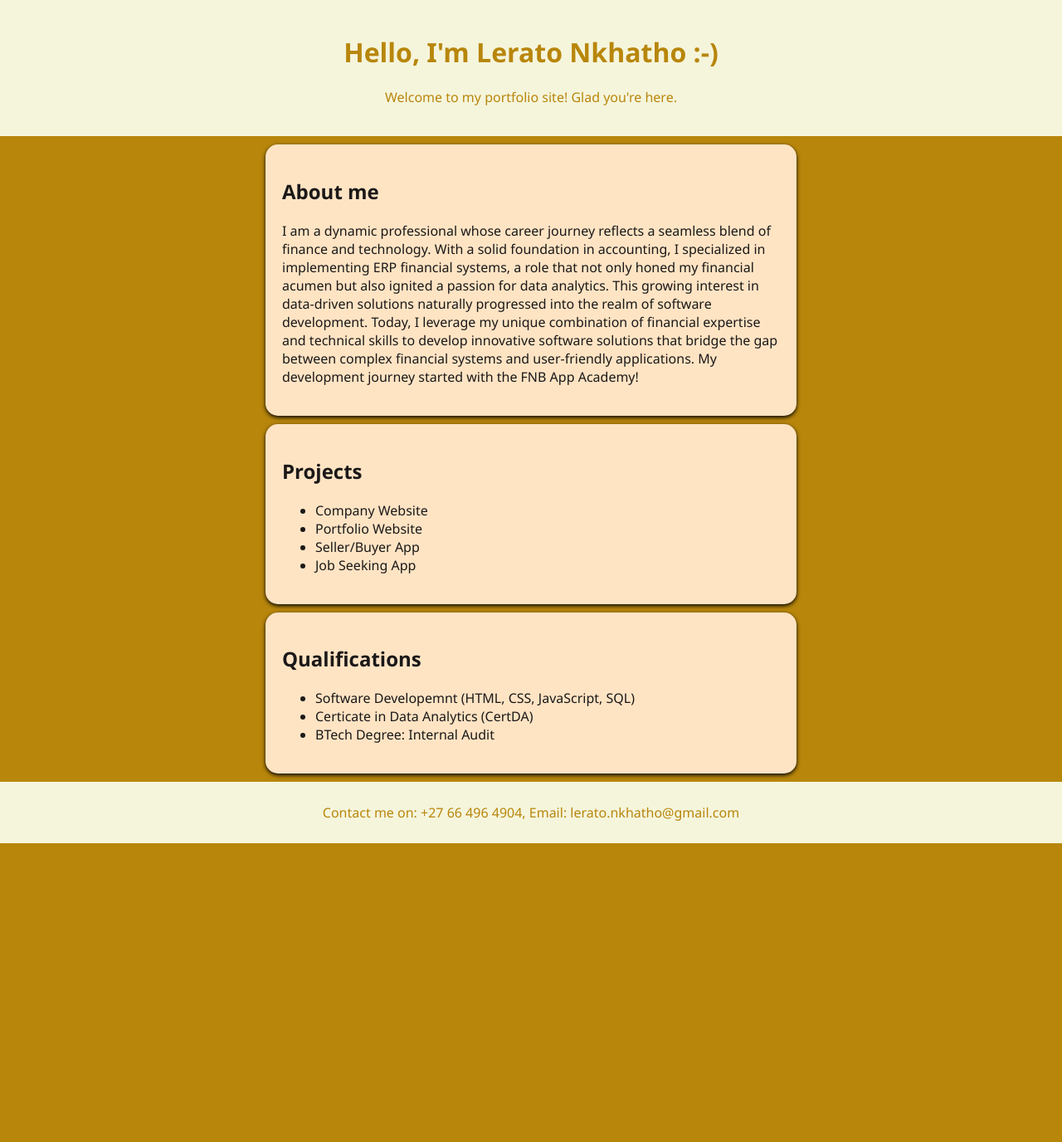
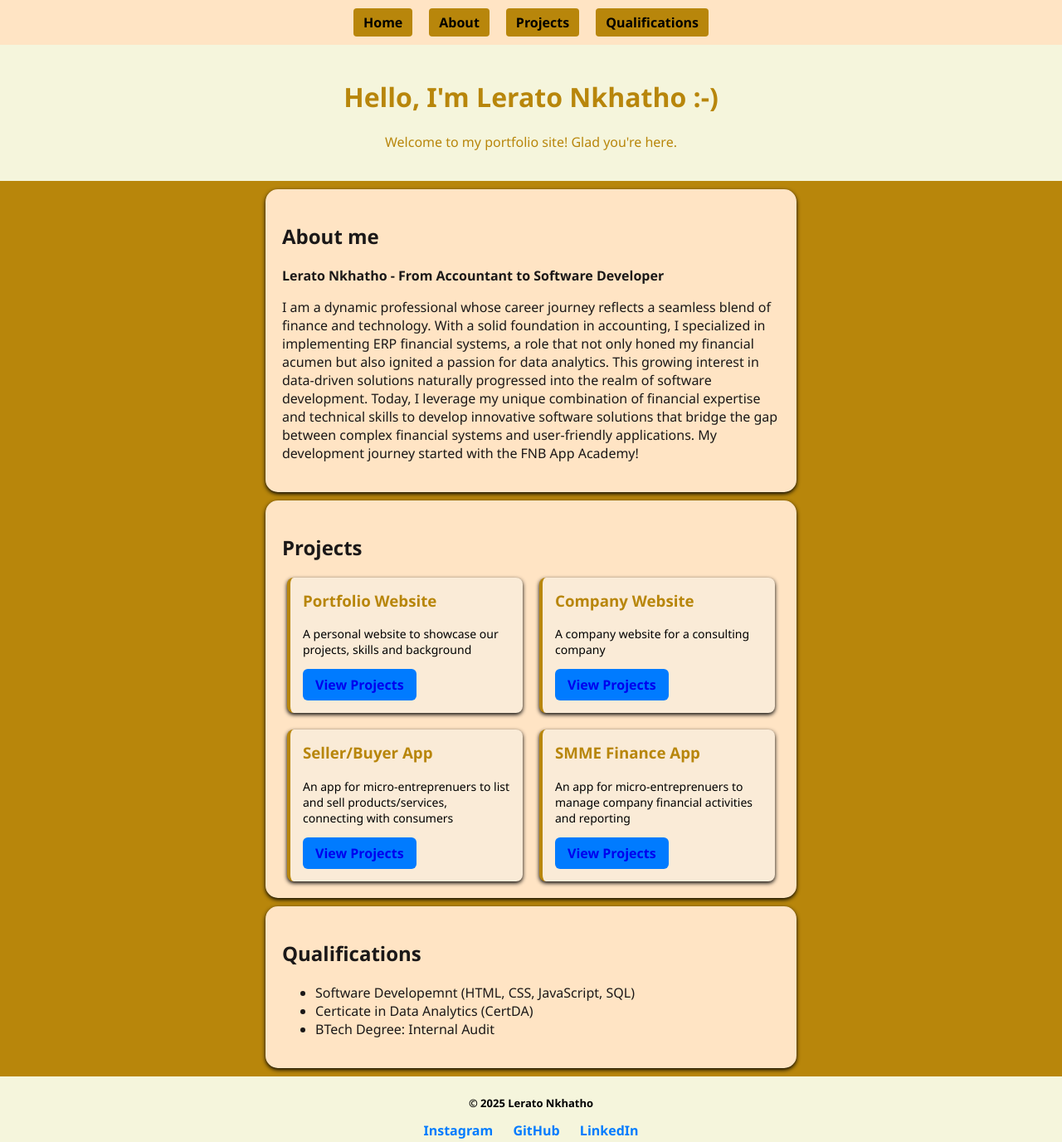
Before and after one commit to MacDev-Le/LeratoN-Portfolio, a plain HTML site: page Index.html in a window 1280 px wide. Shown: the whole page at 83% size. Before the commit the page ends 1016 px from the top, so only its background shows below. Drawn offline with Linux system fonts and the light colour scheme.

Commit message:
Updated Projects Sections and Added Social Links

```diff
--- a/Index.html
+++ b/Index.html
@@ -7,27 +7,58 @@
     <link rel="stylesheet" href="style.css">
 </head>
 <body>
-    <header>
+    <nav>
+        <ul class="navbar">
+            <li><a href="#">Home</a></li>
+            <li><a href="#about">About</a></li>
+            <li><a href="#projects">Projects</a></li>
+            <li><a href="#qualifications">Qualifications</a></li>
+        </ul>
+    </nav>
+    <header id="top">
         <h1>Hello, I'm Lerato Nkhatho :-)</h1>
         <p>Welcome to my portfolio site! Glad you're here.</p>
     </header>
 
-    <Section class="about">
+    <Section class="about" id="about">
         <H2>About me</H2>
+        <p id="title2">Lerato Nkhatho - From Accountant to Software Developer</p>
         <p>I am a dynamic professional whose career journey reflects a seamless blend of finance and technology. With a solid foundation in accounting, I specialized in implementing ERP financial systems, a role that not only honed my financial acumen but also ignited a passion for data analytics. This growing interest in data-driven solutions naturally progressed into the realm of software development. Today, I leverage my unique combination of financial expertise and technical skills to develop innovative software solutions that bridge the gap between complex financial systems and user-friendly applications. My development journey started with the FNB App Academy!</p>
     </Section>
 
-    <Section class="projects">
+    <Section class="projects" id="projects">
         <h2>Projects</h2>
-        <ul>
-            <li>Company Website</li>
-            <li>Portfolio Website</li>
-            <li>Seller/Buyer App</li>
-            <li>Job Seeking App</li>
-        </ul>
+        <div class="project-list">
+
+            <div class="project-card">
+                <h3>Portfolio Website</h3>
+                <p>A personal website to showcase our projects, skills and background</p>
+                <a href="https://leratonkhatho-portfolio.netlify.app/" target="_blank">View Projects</a>
+            </div>
+
+            <div class="project-card">
+                <h3>Company Website</h3>
+                <p>A company website for a consulting company</p>
+                <a href="https://nkhholdings.netlify.app/" target="_blank">View Projects</a>
+            </div>
+
+            <div class="project-card">
+                <h3>Seller/Buyer App</h3>
+                <p>An app for micro-entreprenuers to list and sell products/services, connecting with consumers</p>
+                <a href="Logo de Ndawonye-Mart.png" target="_blank">View Projects</a>
+            </div>
+
+
+            <div class="project-card">
+                <h3>SMME Finance App</h3>
+                <p>An app for micro-entreprenuers to manage company financial activities and reporting</p>
+                <a href="#" target="_blank">View Projects</a>
+            </div>
+
+        </div>
     </Section>
 
-    <Section>
+    <Section class="Qualifications" id="qualifications">
         <h2>Qualifications</h2>
         <ul>
             <li>Software Developemnt (HTML, CSS, JavaScript, SQL)</li>
@@ -37,7 +68,14 @@
     </Section>
 
     <footer>
-        <p>Contact me on: +27 66 496 4904, Email: lerato.nkhatho@gmail.com</p>
+        <p>© 2025 Lerato Nkhatho</p>
+        <div class="sociallinks">
+            <a href="https://www.instagram.com/don_blvckchild?igsh=MWNpd2ozZDY5MHhldg%3D%3D&utm_source=qr" target="_blank">Instagram</a>
+
+            <a href="https://github.com/MacDev-Le/" target="_blank">GitHub</a>
+
+            <a href="https://www.linkedin.com/in/lerato-nkhatho-18b577127?utm_source=share&utm_campaign=share_via&utm_content=profile&utm_medium=ios_app" target="_blank">LinkedIn</a>
+        </div>
     </footer>
 </body>
 </html>
--- a/style.css
+++ b/style.css
@@ -30,9 +30,115 @@ h2{
     padding: 20px;
 }
 
+#title2 {
+    font-weight: bold;
+}
+
 footer {
     text-align: center;
     padding: 10px;
     background: beige;
     color: darkgoldenrod;
 }
+
+.sociallinks {
+    margin-top: 10px;
+}
+
+.sociallinks > a{
+    margin: 0 10px;
+    color: #007bff;
+    text-decoration: none;
+    font-weight: bold;
+}
+
+.sociallinks > a:hover{
+    text-decoration: underline;
+    font-size: 18px;
+    color: black;
+}
+
+footer > p{
+    color: black;
+    font-weight: bold;
+    font-size: 13px;
+}
+
+/* Project list */
+.project-list {
+    display: flex;
+    flex-wrap: wrap;
+    justify-content: center;
+    gap: 20px;
+}
+
+.project-card {
+    background-color: antiquewhite;
+    border-left: 4px solid darkgoldenrod;
+    padding: 15px;
+    border-radius: 8px;
+    width: 250px;
+    box-shadow: 0 2px 5px rgba(0,0,0,1.5);
+    transition: transform 0.2s;
+}
+
+.project-card:hover {
+    transform: translateY(-5px);
+}
+
+.project-card > h3 {
+    margin-top: 0;
+    color: darkgoldenrod;
+}
+
+.project-card > p {
+    font-size: 14px;
+    color: black;
+}
+
+.project-card > a {
+    display: inline-block;
+    padding: 8px 15px;
+    background-color: #007bff;
+    border: none;
+    border-radius: 6px;
+    text-decoration: none;
+    font-weight: bold;
+    transition: background-color 0.2s ease;
+}
+
+.project-card > a:hover {
+    background-color: azure;
+}
+
+nav {
+    background-color: bisque;
+    position: sticky;
+    top: 0;
+    z-index: 1000;
+}
+
+.navbar {
+    list-style: none;
+    display: flex;
+    justify-content: center;
+    padding: 10px 0;
+    margin: 0;
+    gap: 20px;
+    text-decoration: solid;
+}
+
+.navbar > li > a {
+    display: inline-block;
+    padding: 6px 12px;
+    color: black;
+    background-color: darkgoldenrod;
+    border-radius: 4px;
+    text-decoration: none;
+    font-weight: bold;
+    transition: background-color 0.2s ease;
+}
+
+.navbar > li > a:hover {
+    background-color: bisque;
+}
```
Also changed, not shown: Logo de Ndawonye-Mart.png (added).
